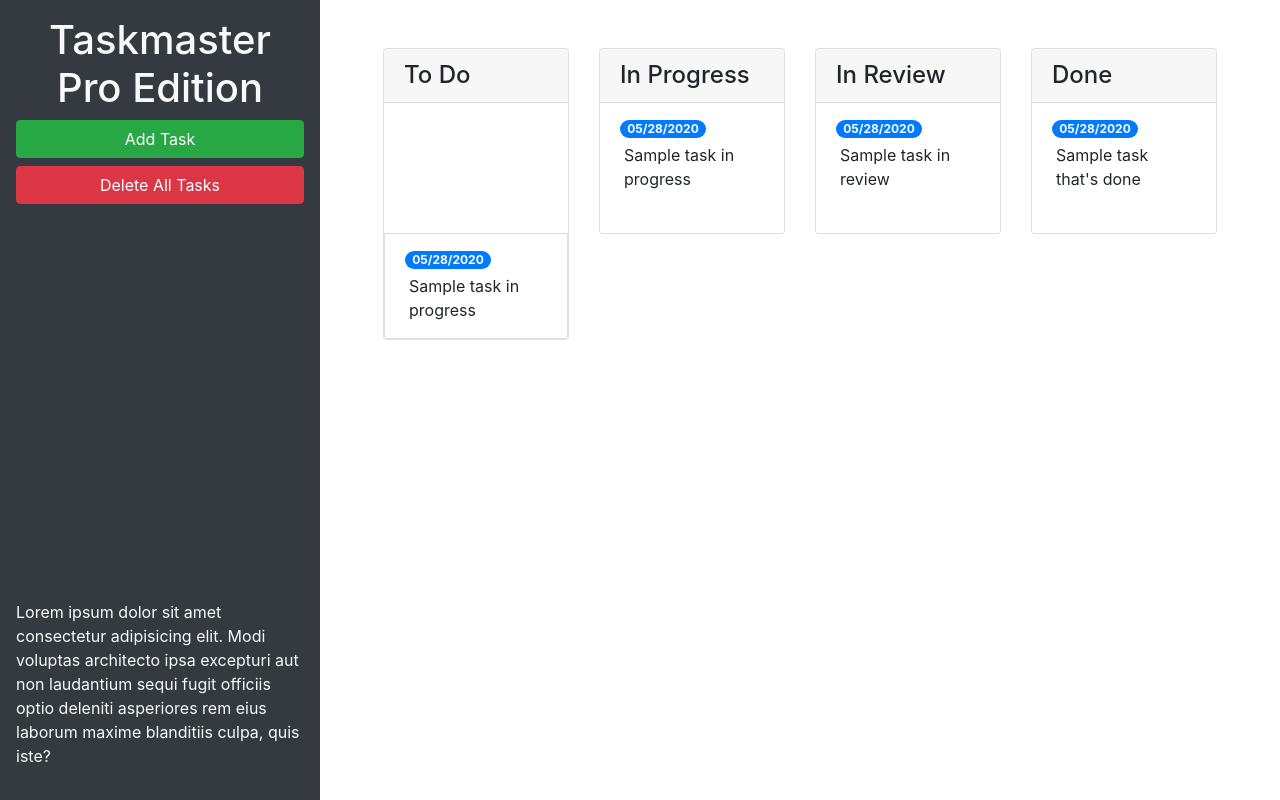
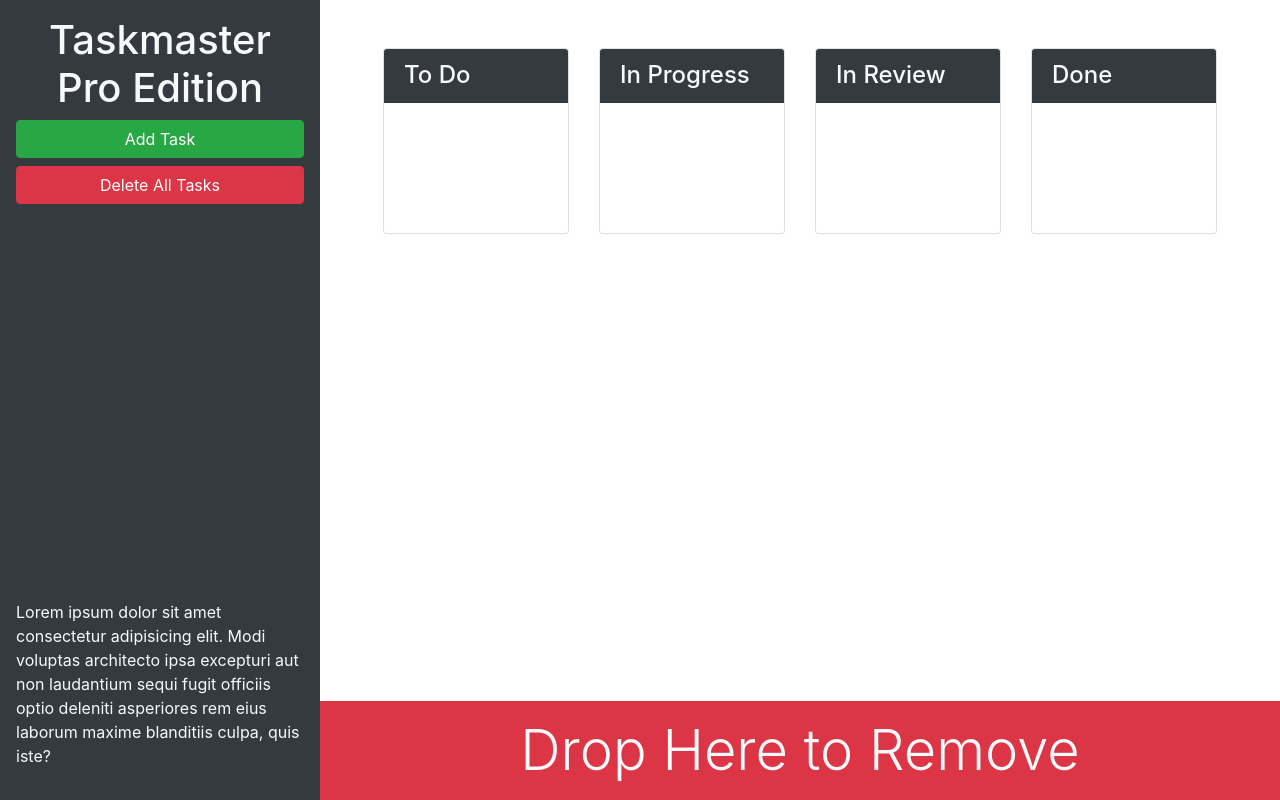
Before and after one commit to jamoore4579/Taskmaster-pro, a plain HTML site: page index.html in a window 1280 px wide. Drawn offline with nearby package versions, Linux system fonts and the light colour scheme.

Commit message:
added card styling

```diff
--- a/index.html
+++ b/index.html
@@ -13,43 +13,35 @@
 <body>
 
   <div class="row min-vh-100 no-gutters">
-    <header class="col-12 col-lg-3 bg-dark text-light d-flex flex-column p-4 p-lg-3">
+    <header class="col-12 col-lg-3 bg-dark text-light sticky-top d-flex flex-column p-4 p-lg-3">
       <h1 class="text-center">Taskmaster Pro Edition</h1>
       <button id="create-task" class="btn btn-block btn-success" data-toggle="modal" data-target="#task-form-modal">Add
         Task</button>
       <button id="remove-tasks" class="btn btn-block btn-danger">Delete All Tasks</button>
-      <p class="mt-auto">Lorem ipsum dolor sit amet consectetur adipisicing elit. Modi voluptas architecto ipsa
+      <p class="mt-auto d-none d-lg-block">Lorem ipsum dolor sit amet consectetur adipisicing elit. Modi voluptas architecto ipsa
         excepturi aut non
         laudantium sequi fugit officiis optio deleniti asperiores rem eius laborum maxime blanditiis culpa, quis iste?
       </p>
     </header>
-    <main class="col-12 col-lg-9">
+    <main class="col-12 col-lg-9 d-flex flex-column">
       <div class="m-5 row justify-content-around">
         <!-- todo start -->
         <div class="col-12 col-md-6 col-xl-3 mb-3">
           <div class="card">
-            <h4 class="card-header">
+            <h4 class="card-header bg-dark text-light">
               To Do
             </h4>
             <ul id="list-toDo" class="list-group list-group-flush"> </ul>
-              <li class="list-group-item">
-                <span class="badge badge-primary badge-pill">05/28/2020</span>
-                <p class="m-1">Sample task in progress</p>
-              </li>
           </div>
         </div>
         <!-- todo end -->
         <!-- in progress start -->
         <div class="col-12 col-md-6 col-xl-3 mb-3">
           <div class="card">
-            <h4 class="card-header">
+            <h4 class="card-header bg-dark text-light">
               In Progress
             </h4>
             <ul id="list-inProgress" class="list-group list-group-flush">
-              <li class="list-group-item">
-                <span class="badge badge-primary badge-pill">05/28/2020</span>
-                <p class="m-1">Sample task in progress</p>
-              </li>
             </ul>
           </div>
         </div>
@@ -57,14 +49,10 @@
         <!-- in review start -->
         <div class="col-12 col-md-6 col-xl-3 mb-3">
           <div class="card">
-            <h4 class="card-header">
+            <h4 class="card-header bg-dark text-light">
               In Review
             </h4>
             <ul id="list-inReview" class="list-group list-group-flush">
-              <li class="list-group-item">
-                <span class="badge badge-primary badge-pill">05/28/2020</span>
-                <p class="m-1">Sample task in review</p>
-              </li>
             </ul>
           </div>
         </div>
@@ -72,18 +60,19 @@
         <!-- done start -->
         <div class="col-12 col-md-6 col-xl-3 mb-3">
           <div class="card">
-            <h4 class="card-header">
+            <h4 class="card-header bg-dark text-light">
               Done
             </h4>
             <ul id="list-done" class="list-group list-group-flush">
-              <li class="list-group-item">
-                <span class="badge badge-primary badge-pill">05/28/2020</span>
-                <p class="m-1">Sample task that's done</p>
-              </li>
             </ul>
           </div>
         </div>
         <!-- done end -->
+      </div>
+      <div class="mt-auto" id="trash">
+        <div class="w-100 bg-danger p-3 text-center text-light display-4">
+          Drop Here to Remove
+        </div>
       </div>
     </main>
   </div>
```
